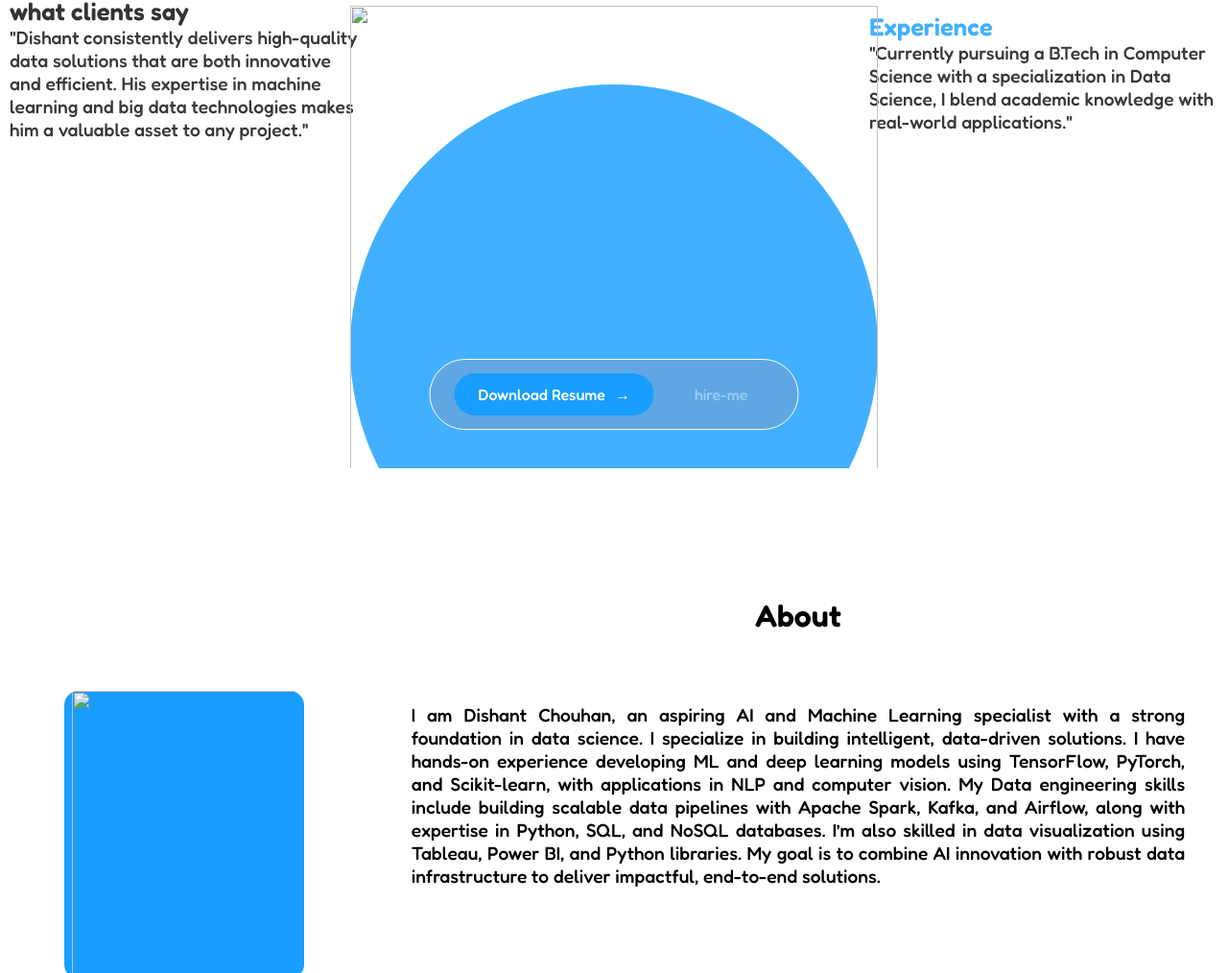
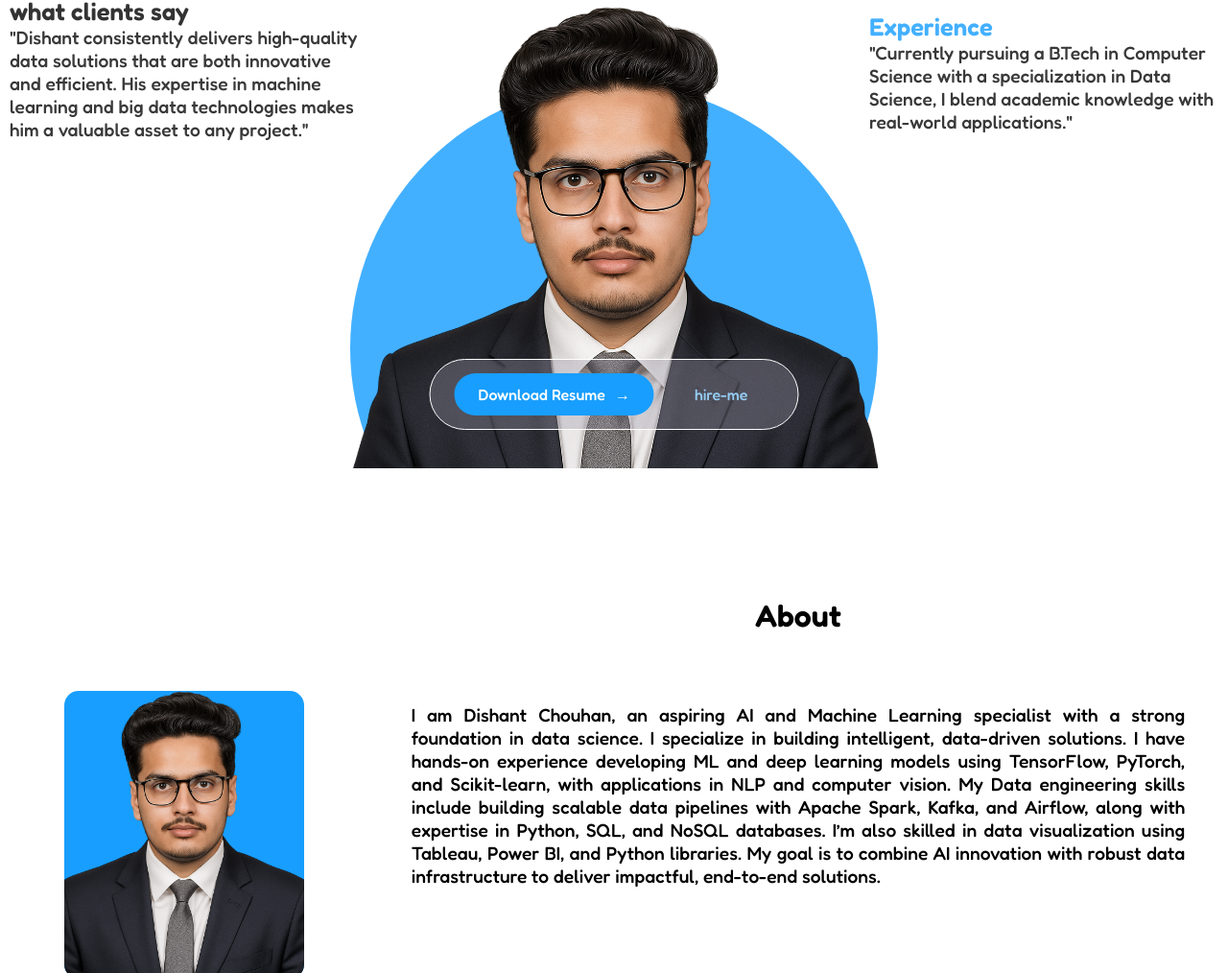
Before and after one commit to Dishant-Chouhan/portfolio1.1, a plain HTML site: page index.html in a window 1280 px wide. Shown: the part 312-1326 px from the top of the page at 96% size. Drawn offline with nearby package versions, Linux system fonts and the light colour scheme.

Commit message:
Update index.html

```diff
--- a/index.html
+++ b/index.html
@@ -86,7 +86,7 @@
       </div>
 
       <div class="circle">
-        <img src="/portfolio1.1/assets/images/image3.1.png" alt="" />
+        <img src="/portfolio1.1/assets/images/img3.1.png" alt="" />
       </div>
 
       <div class="btn">
@@ -100,7 +100,7 @@
     <div class="page2" id="about">
       <div class="abt-left">
         <div class="image">
-          <img src="/portfolio1.1/assets/images/image3.1.png" alt="" />
+          <img src="/portfolio1.1/assets/images/img3.1.png" alt="" />
         </div>
         <h1>Dishant Chouhan</h1>
       </div>
```
